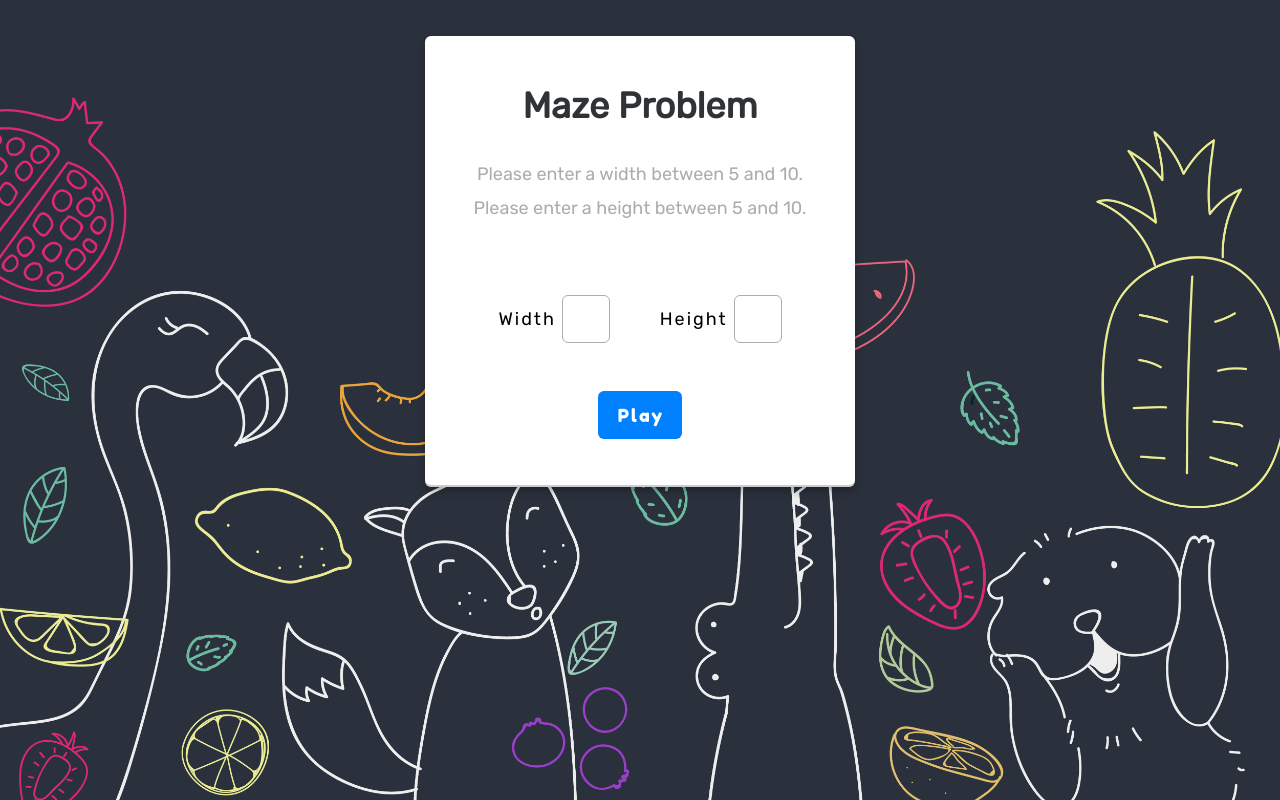
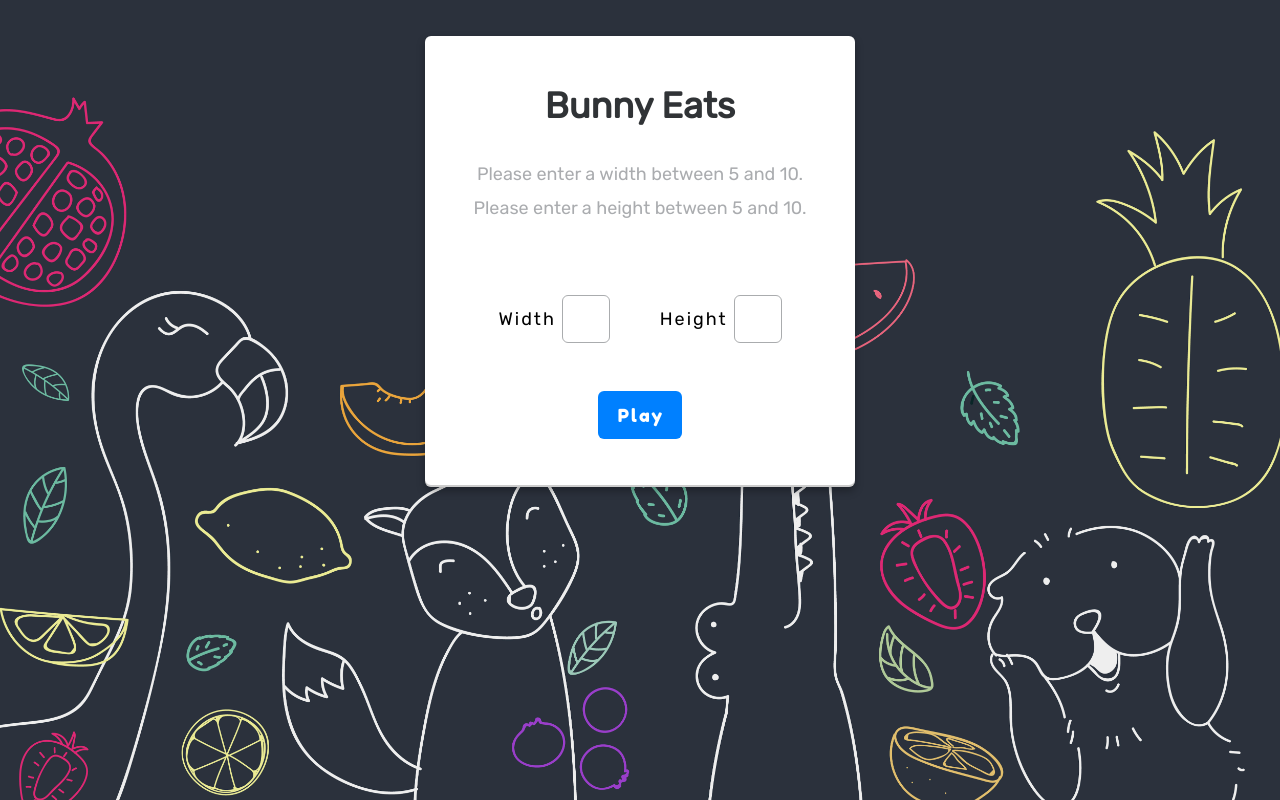
Before and after one commit to kevinydhan/bunny-eats, a React app: page / in a window 1280 px wide. Built offline with nearby package versions, Linux system fonts and the light colour scheme.

Commit message:
Changed title tot Bunny Eats.

```diff
--- a/src/components/BoardSizePrompt/BoardSizePrompt.tsx
+++ b/src/components/BoardSizePrompt/BoardSizePrompt.tsx
@@ -64,7 +64,7 @@ const BoardSizePrompt = (props): JSX.Element => {
             justifyContent="center"
             flexDirection="column"
         >
-            <Heading>Maze Problem</Heading>
+            <Heading>Bunny Eats</Heading>
 
             <Paragraph>
                 Please enter a width between {minWidth} and {maxWidth}.
```
